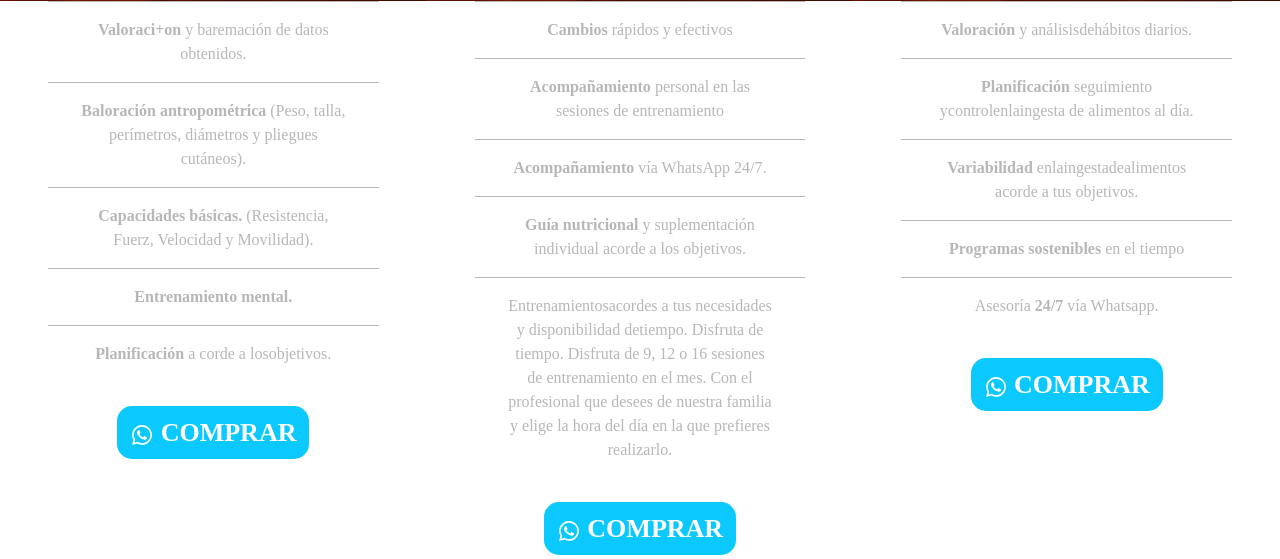
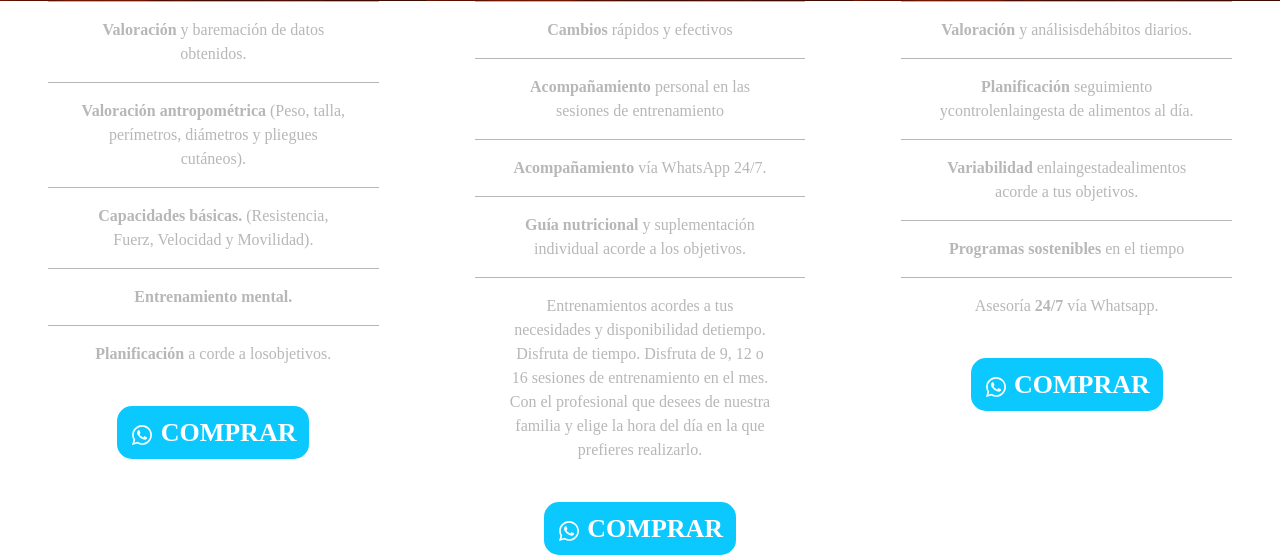
Before and after one commit to Enieto94/funtraining-page, a PHP site: page / in a window 1280 px wide. Shown: the part 4315-4874 px from the top of the page. Run offline with PHP 8.4, Linux system fonts and the light colour scheme; some web fonts are replaced.

Commit message:
ortographical errors

```diff
--- a/index.php
+++ b/index.php
@@ -807,13 +807,13 @@
 
 								<div class="plan-item py-3">
 
-									<p><strong>Valoraci+on </strong> y baremación de datos obtenidos.</p>
+									<p><strong>Valoración </strong> y baremación de datos obtenidos.</p>
 
 								</div>
 
 								<div class="plan-item py-3">
 
-									<p><strong>Baloración antropométrica </strong> (Peso, talla, perímetros, diámetros y
+									<p><strong>Valoración antropométrica </strong> (Peso, talla, perímetros, diámetros y
 										pliegues cutáneos). </p>
 
 								</div>
@@ -907,7 +907,7 @@
 								</div>
 								<div class="plan-item py-3">
 
-									<p>Entrenamientosacordes a tus necesidades y disponibilidad detiempo. Disfruta de
+									<p>Entrenamientos acordes a tus necesidades y disponibilidad detiempo. Disfruta de
 										tiempo. Disfruta de 9, 12 o 16 sesiones de entrenamiento en el mes. Con el
 										profesional que desees de nuestra familia y elige la hora del día en la que
 										prefieres realizarlo.</p>
```
